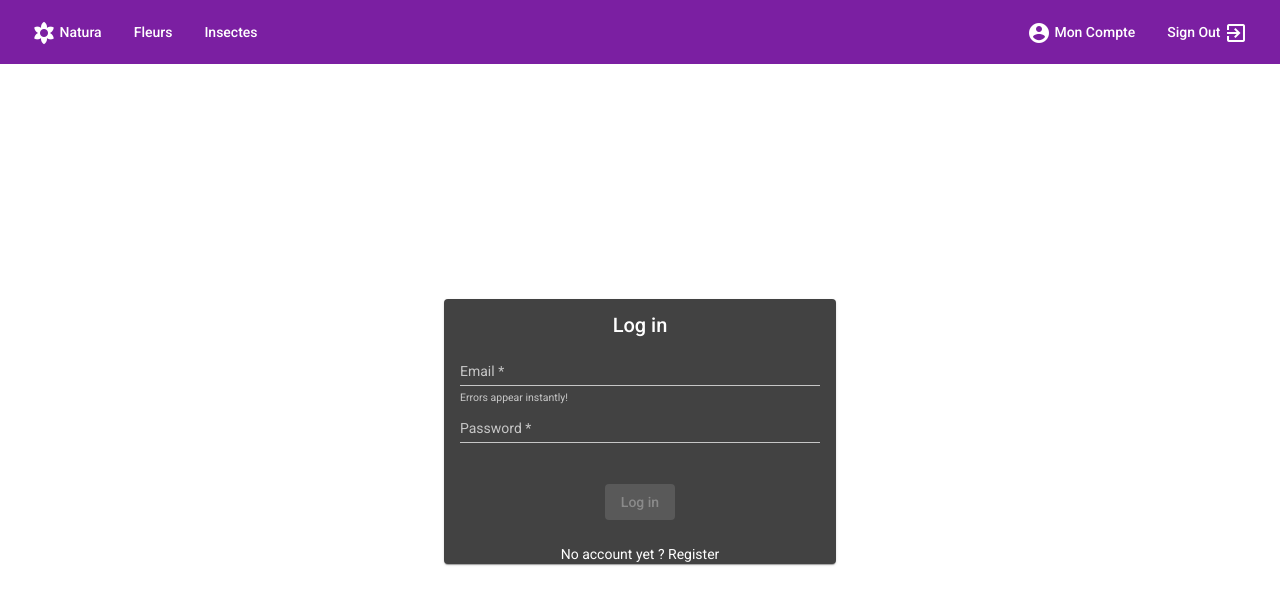
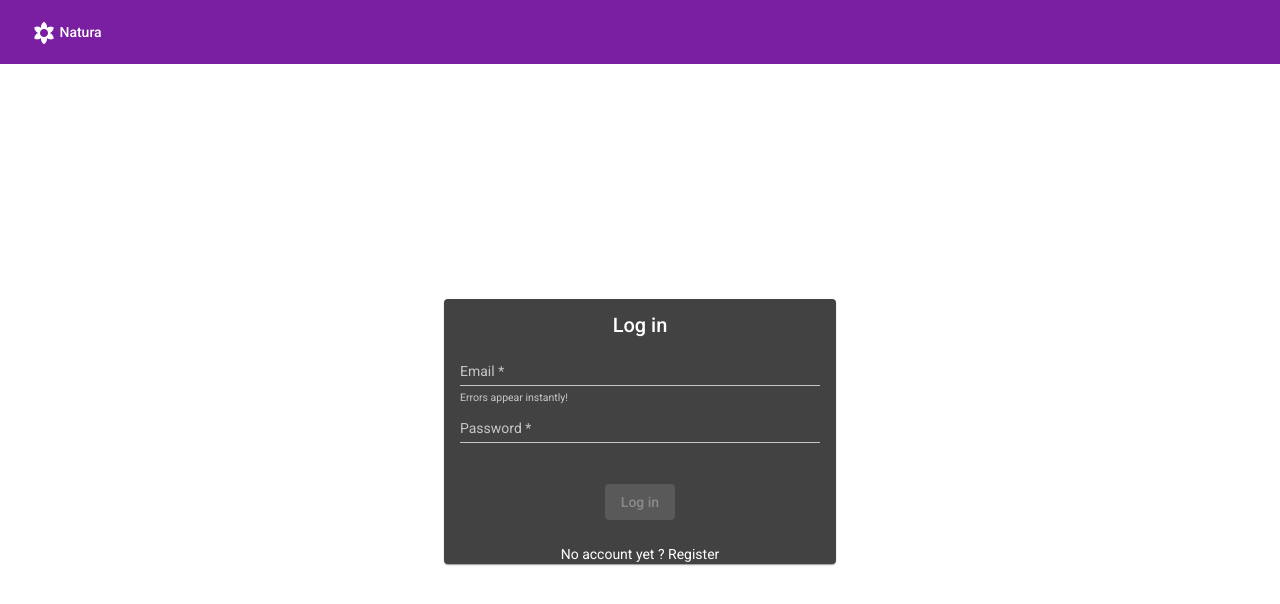
Before and after one commit to devma12/NaturaProject, an Angular app in the folder natura-frontend-app/: page /login in a window 1280 px wide. Shown: the top 604 px of the page. Built offline with nearby package versions, Linux system fonts and the light colour scheme.

Commit message:
disable navbar buttons when user is not authenticated implement logout

```diff
--- a/natura-frontend-app/src/app/app.component.html
+++ b/natura-frontend-app/src/app/app.component.html
@@ -5,16 +5,16 @@
       <mat-icon>filter_vintage</mat-icon>
       Natura
     </button>
-    <button href="#" mat-button>Fleurs</button>
-    <button href="#" mat-button>Insectes</button>
+    <button *ngIf="authService.isAuth" href="#" mat-button>Fleurs</button>
+    <button *ngIf="authService.isAuth" href="#" mat-button>Insectes</button>
     <span class="fill-remaining-space"></span>
 
-    <button href="#" mat-button>
+    <button *ngIf="authService.isAuth" href="#" mat-button>
       <mat-icon>account_circle</mat-icon>
       Mon Compte
     </button>
-    <button href="#" mat-button>
-      Sign Out
+    <button *ngIf="authService.isAuth" (click)="logout()" mat-button>
+      Se déconnecter
       <mat-icon>exit_to_app</mat-icon>
     </button>
 
@@ -22,7 +22,7 @@
 </header>
 <div class="container">
   <div class="row">
-    <div class="col-xs-12">
+    <div class="col-xs-12 mat-typography">
       <router-outlet></router-outlet>
     </div>
   </div>
--- a/natura-frontend-app/src/app/app.component.ts
+++ b/natura-frontend-app/src/app/app.component.ts
@@ -1,4 +1,5 @@
 import { Component } from '@angular/core';
+import { AuthService } from './services/auth.service';
 
 @Component({
   selector: 'app-root',
@@ -7,4 +8,10 @@ import { Component } from '@angular/core';
 })
 export class AppComponent {
   title = 'natura-frontend-app';
+
+  constructor (public authService: AuthService) {}
+
+  logout() {
+    this.authService.signout();
+  }
 }
--- a/natura-frontend-app/src/app/services/auth.service.ts
+++ b/natura-frontend-app/src/app/services/auth.service.ts
@@ -9,9 +9,15 @@ export class AuthService {
     constructor(private router: Router) { }
 
     authenticate(email: string, password: string) {
-        // To do : authenticate
+        // To do : authenticate + redirect on previous page
         this.isAuth = true;
         this.router.navigate(['/home']);
     }
 
+    signout() {
+        // To do : authenticate
+        this.isAuth = false;
+        this.router.navigate(['/login']);
+    }
+
 }
```
